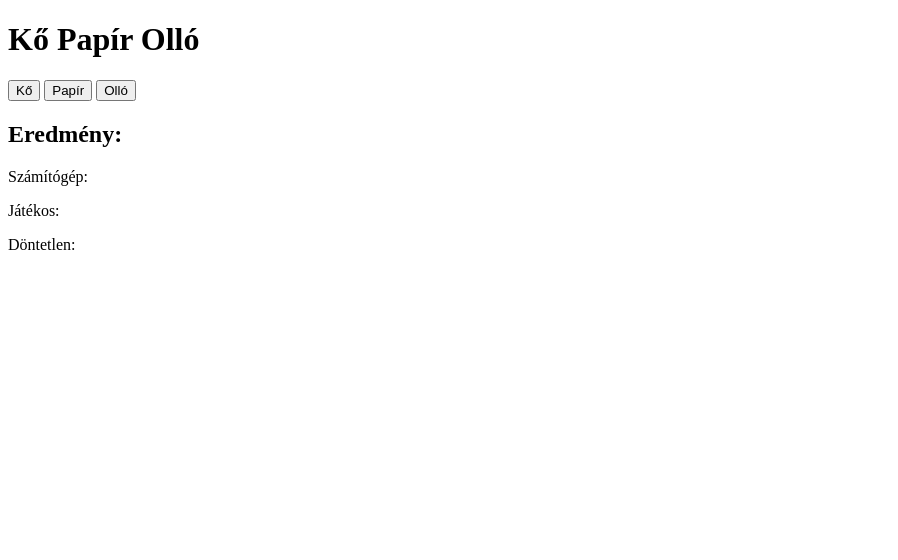
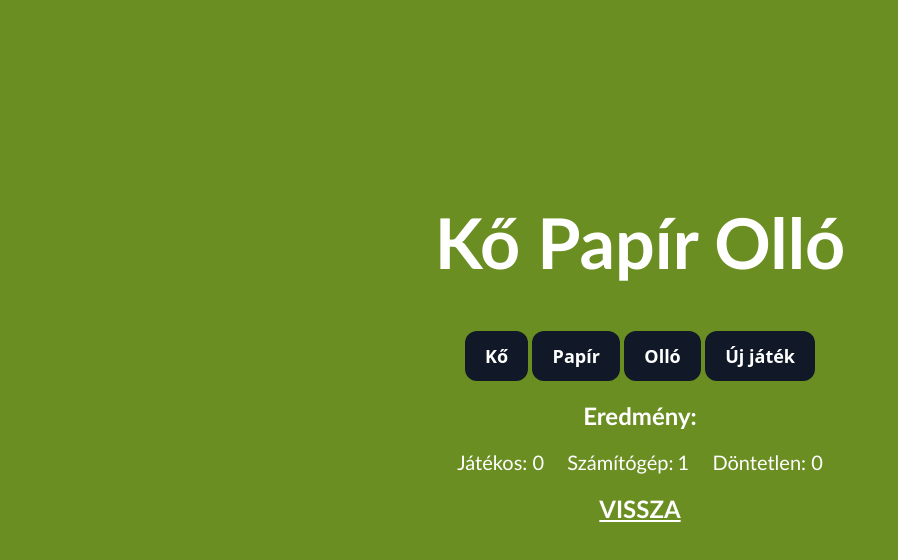
Before and after one commit to szabi01120/rock_paper_scissors_beadando2, a plain HTML site: page index.html in a window 1280 px wide. Both pictures are taken after a click on the button "Kő". Shown: the whole page, without its empty margins (0-898 px from the left). Drawn offline with Linux system fonts and the light colour scheme.

Commit message:
javascript projects

```diff
--- a/index.html
+++ b/index.html
@@ -1,29 +1,74 @@
 <!DOCTYPE html>
+
 <html lang="en">
 
+
+
 <head>
+
     <meta charset="UTF-8">
+
     <meta http-equiv="X-UA-Compatible" content="IE=edge">
+
     <meta name="viewport" content="width=device-width, initial-scale=1.0">
+
     <title>Kő Papír Olló</title>
+
     <link rel="stylesheet" href="styles.css">
+
 </head>
 
+
+
 <body>
+
     <h1>Kő Papír Olló</h1>
-    <button type="button" id="rock">Kő</button>
-    <button type="button" id="paper">Papír</button>
-    <button type="button" id="scissors">Olló</button>
+
+    <button class="button" type="button" id="rock">Kő</button>
+
+    <button class="button" type="button" id="paper">Papír</button>
+
+    <button class="button" type="button" id="scissors">Olló</button>
+
+    <button class="button" type="button" id="reset">Új játék</button>
+
+
 
     <h2>Eredmény:</h2>
-    <p>Számítógép: </p>
+
+    <p>Játékos: </p>
+
+    <p id="playerScore"> </p>
+
+    <p>&emsp;</p>
+
+    <p>Számítógép:</p>
+
     <p id="compScore"> </p>
-    <p>Játékos: </p>
-    <p id="playerScore"> </p>
+
+    <p>&emsp;</p>
+
     <p>Döntetlen: </p>
+
     <p id="drawScore"> </p>
 
+    <div>
+
+
+
+        <a style={color:white} href="/" id="back-button"><h2>VISSZA</h2></a>
+
+
+
+    </div>
+
+
+
+
     <script src="index.js"></script>
+
 </body>
 
+
+
 </html>
--- a/index.js
+++ b/index.js
@@ -1,36 +1,53 @@
-const win = 0;
-const lose = 0;
-const draw = 0;
+let win = 0;
+let lose = 0;
+let draw = 0;
 
-const rock = document.getElementById("rock");
-const paper = document.getElementById("paper");
-const scissors = document.getElementById("scissors");
+let playerChoice = "";
 
-const playerScore = document.getElementById("playerScore");
-const computerScore = document.getElementById("compScore");
-const drawScore = document.getElementById("drawScore");
+let rock = document.getElementById("rock");
+let paper = document.getElementById("paper");
+let scissors = document.getElementById("scissors");
 
-const play = () => {
+let playerScore = document.getElementById("playerScore");
+let computerScore = document.getElementById("compScore");
+let drawScore = document.getElementById("drawScore");
+let resetButton = document.getElementById("reset");
+
+playerScore.innerHTML = win;
+computerScore.innerHTML = lose;
+drawScore.innerHTML = draw;
+
+let computerPlay = () => {
+    let choice = ["rock", "paper", "scissors"];
+    let random = Math.floor(Math.random() * choice.length);
+    return choice[random];
+}
+
+let playerPlay = () => {
     rock.addEventListener("click", () => {
-        return "rock";
+        playerChoice = "rock";
+        winnerSelection();
     });
     paper.addEventListener("click", () => {
-        return "paper";
+        playerChoice = "paper";
+        winnerSelection();
     });
     scissors.addEventListener("click", () => {
-        return "scissors";
+        playerChoice = "scissors";
+        winnerSelection();
+    });
+    resetButton.addEventListener("click", () => {
+        win = 0;
+        lose = 0;
+        draw = 0;
+        playerScore.innerHTML = win;
+        computerScore.innerHTML = lose;
+        drawScore.innerHTML = draw;
     });
 }
 
-const computerPlay = () => {
-    const choice = ["rock", "paper", "scissors"];
-    const random = Math.floor(Math.random() * choice.length);
-    return choice[random];
-}
-
-const game = () => {
-    const playerChoice = play();
-    const computerChoice = computerPlay();
+let winnerSelection = () => {
+    let computerChoice = computerPlay();
     if (playerChoice === "rock" && computerChoice === "scissors") {
         win++;
         playerScore.innerHTML = win;
@@ -55,10 +72,6 @@ const game = () => {
         draw++;
         drawScore.innerHTML = draw;
     }
+
 }
-
-
-
-play();
-computerPlay();
-game();
+playerPlay();
--- a/styles.css
+++ b/styles.css
@@ -0,0 +1,128 @@
+body{
+
+    background-color: olivedrab;
+
+    margin-top: 200px;
+
+    color: white;
+
+    text-align: center;
+
+    font-family: 'Trebuchet MS', 'Lucida Sans Unicode', 'Lucida Grande', 'Lucida Sans', Arial, sans-serif;
+
+}
+
+
+p {
+
+    font-size: 20px;
+
+    display: contents;
+
+    content-visibility: auto;
+
+}
+
+
+
+.button {
+
+  background-color: #111827;
+
+  border: 1px solid transparent;
+
+  border-radius: .75rem;
+
+  box-sizing: border-box;
+
+  color: #FFFFFF;
+
+  cursor: pointer;
+
+  flex: 0 0 auto;
+
+  font-family: "Inter var",ui-sans-serif,system-ui,-apple-system,system-ui,"Segoe UI",Roboto,"Helvetica Neue",Arial,"Noto Sans",sans-serif,"Apple Color Emoji","Segoe UI Emoji","Segoe UI Symbol","Noto Color Emoji";
+
+  font-size: 1.125rem;
+
+  font-weight: 600;
+
+  line-height: 1.5rem;
+
+  padding: .75rem 1.2rem;
+
+  text-align: center;
+
+  text-decoration: none #6B7280 solid;
+
+  text-decoration-thickness: auto;
+
+  transition-duration: .2s;
+
+  transition-property: background-color,border-color,color,fill,stroke;
+
+  transition-timing-function: cubic-bezier(.4, 0, 0.2, 1);
+
+  user-select: none;
+
+  -webkit-user-select: none;
+
+  touch-action: manipulation;
+
+  width: auto;
+
+}
+
+
+
+.button:hover {
+
+  background-color: #374151;
+
+}
+
+
+
+.button:focus {
+
+  box-shadow: none;
+
+  outline: 2px solid transparent;
+
+  outline-offset: 2px;
+
+}
+
+
+
+@media (min-width: 768px) {
+
+  .button-40 {
+
+    padding: .75rem 1.5rem;
+
+  }
+
+}
+
+
+
+h1 {
+
+    font-size: 70px;
+
+    font-weight: 600;
+
+    background-image: linear-gradient(to left, #ffff, #ffff);
+
+    color: transparent;
+
+    background-clip: text;
+
+    -webkit-background-clip: text;
+
+}
+
+#back-button {
+   color: white;
+}
--- a/tempCodeRunnerFile.js
+++ /dev/null
@@ -1,2 +0,0 @@
-
-}
```
